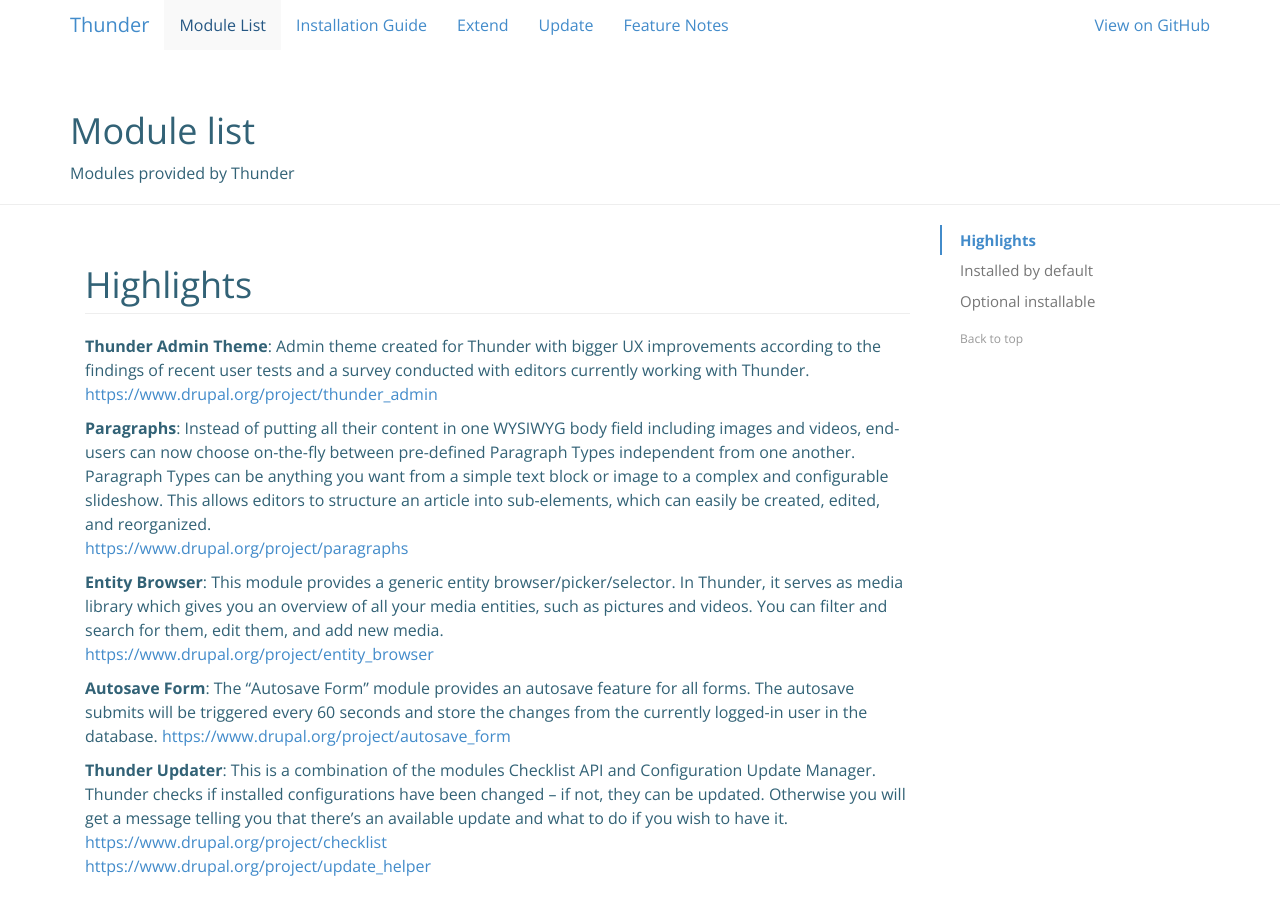
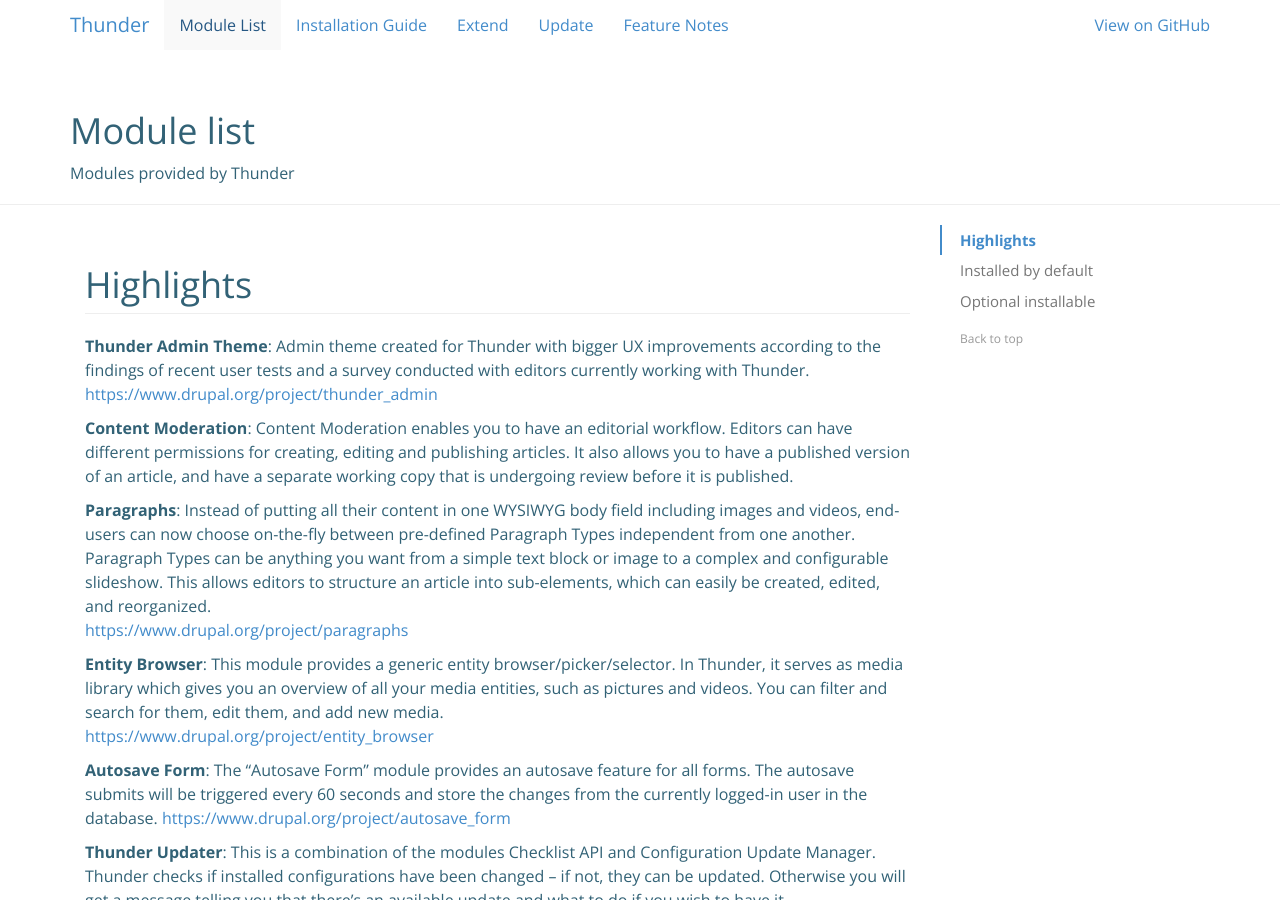
Before and after one commit to thunder/thunder-documentation, a Jekyll site: the page built from modules.md, in a window 1280 px wide and 900 px high. Built offline with Jekyll 4.4.1, drawn with Linux system fonts in a browser that asks for light colours; nearby versions of some CDN libraries; our own code applies the rules of GitHub Pages for plain Markdown files; comment, search, counter and statistics services are not loaded; the repository's description, which GitHub fills in, is left out.

Commit message:
adding content moderation

```diff
--- a/_includes/modules/highlights.md
+++ b/_includes/modules/highlights.md
@@ -1,5 +1,7 @@
 **Thunder Admin Theme**: Admin theme created for Thunder with bigger UX improvements according to the findings of recent user tests and a survey conducted with editors currently working with Thunder.<br />
 [https://www.drupal.org/project/thunder_admin](https://www.drupal.org/project/thunder_admin)
+
+**Content Moderation**: Content Moderation enables you to have an editorial workflow. Editors can have different permissions for creating, editing and publishing articles. It also allows you to have a published version of an article, and have a separate working copy that is undergoing review before it is published.
 
 **Paragraphs**: Instead of putting all their content in one WYSIWYG body field including images and videos, end-users can now choose on-the-fly between pre-defined Paragraph Types independent from one another. Paragraph Types can be anything you want from a simple text block or image to a complex and configurable slideshow. This allows editors to structure an article into sub-elements, which can easily be created, edited, and reorganized.<br />
 [https://www.drupal.org/project/paragraphs](https://www.drupal.org/project/paragraphs)
```
